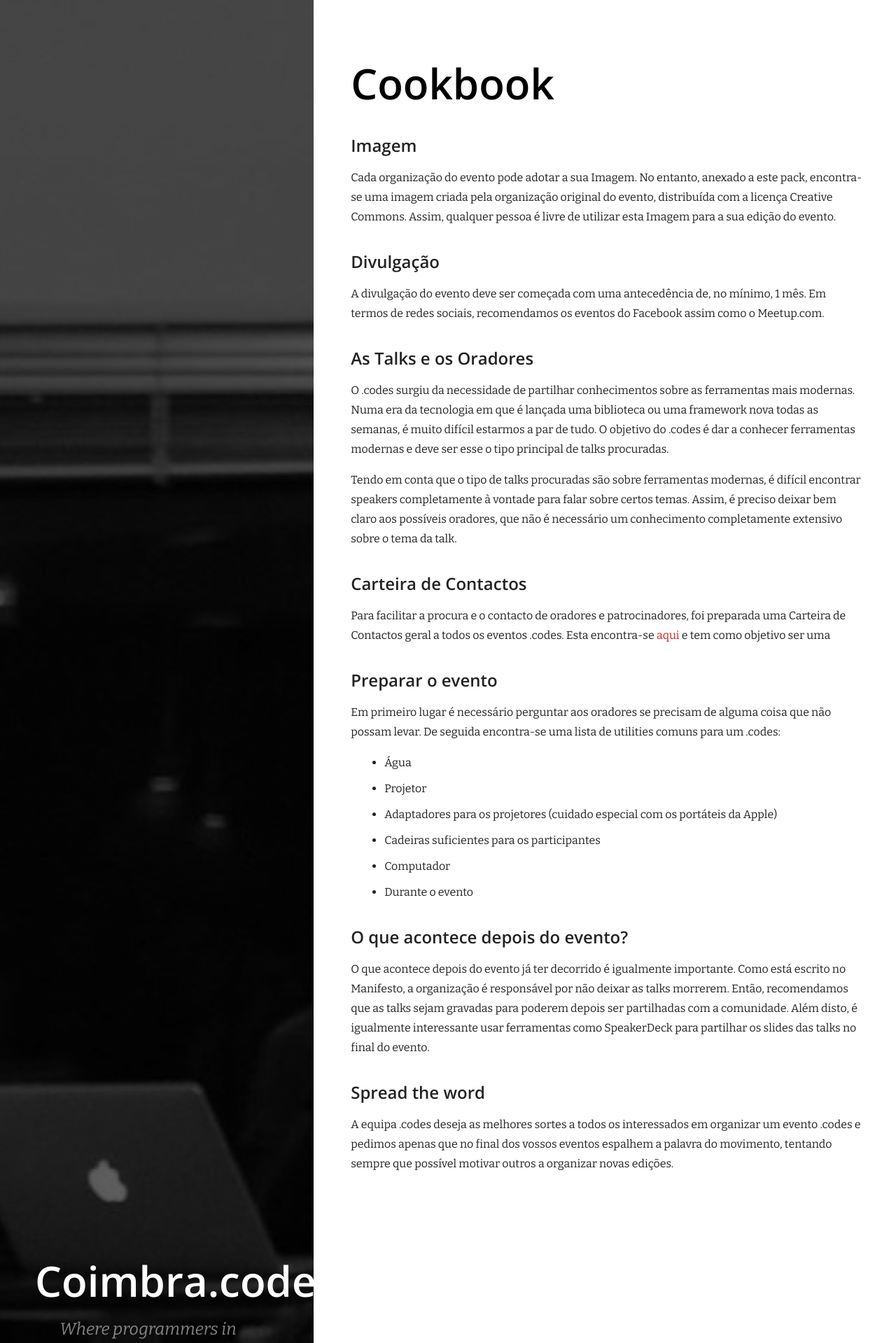
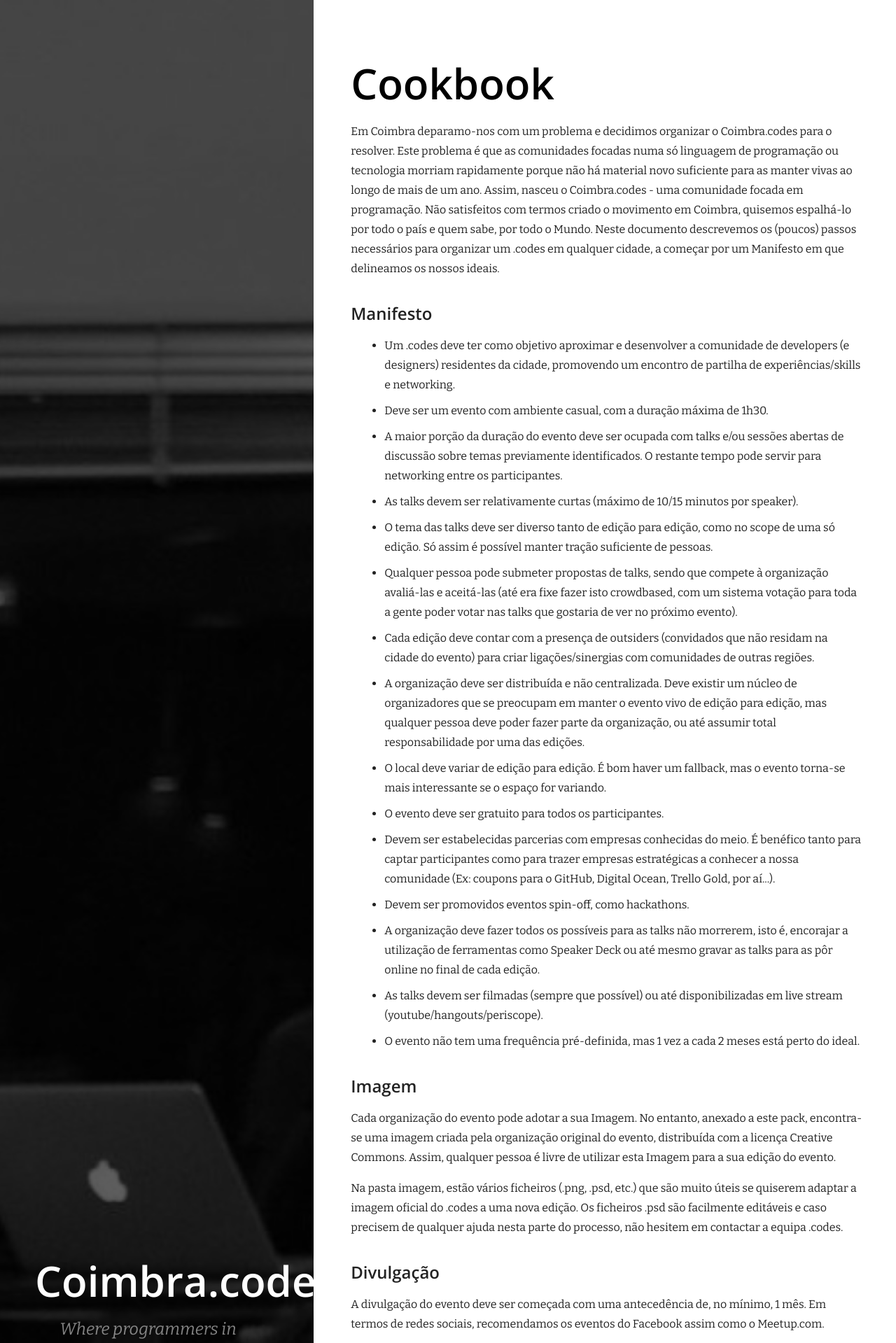
Before and after one commit to CoimbraCodes/coimbracodes.github.io, a Jekyll site: the page built from cookbook.html, in a window 1280 px wide. Shown: the top 1919 px of the page at 70% size. Built offline with Jekyll 4.4.1, drawn with Linux system fonts in a browser that asks for light colours; nearby versions of some CDN libraries; Markdown is read by kramdown in place of the engine named in the settings; some of the changed text lies outside the part shown.

Commit message:
cookbook update

```diff
--- a/cookbook.html
+++ b/cookbook.html
@@ -12,11 +12,13 @@ layout: default
             </li>
 
             <li style="margin-right: 2px; margin-top: 8px;">
-        <a target="_blank" href="http://www.meetup.com/Coimbra-codes/"><img style="width: 28px; height: 32px;" src="images/meetup_icon.svg"/></a>
+                <a target="_blank" href="http://www.meetup.com/Coimbra-codes/"><img style="width: 28px; height: 32px;"
+                                                                                    src="images/meetup_icon.svg"/></a>
             </li>
 
             <li>
-        <a target="_blank" href="https://www.facebook.com/coimbra.codes/"><img style="width: 32px; height: 32px;" src="images/facebook_icon.svg"/></a>
+                <a target="_blank" href="https://www.facebook.com/coimbra.codes/"><img style="width: 32px; height: 32px;"
+                                                                                       src="images/facebook_icon.svg"/></a>
             </li>
     </div>
 </header>
@@ -25,21 +27,78 @@ layout: default
     <div class="container">
         <h1 style="color: black;">Cookbook</h1>
 
+        <p></p>
+
+        <p>Em Coimbra deparamo-nos com um problema e decidimos organizar o Coimbra.codes para o resolver. Este problema é que as
+        comunidades focadas numa só linguagem de programação ou tecnologia morriam rapidamente porque não há material novo suficiente para as manter vivas ao longo de mais de um ano.
+        Assim, nasceu o Coimbra.codes - uma comunidade focada em programação. Não satisfeitos com termos criado o movimento em Coimbra,
+            quisemos espalhá-lo por todo o país e quem sabe, por todo o Mundo. Neste documento descrevemos os (poucos) passos necessários
+            para organizar um .codes em qualquer cidade, a começar por um Manifesto em que delineamos os nossos ideais.</p>
+
+        <h2>Manifesto</h2>
+
+        <ul>
+        <li>Um .codes deve ter como objetivo aproximar e desenvolver a comunidade de developers (e designers) residentes da cidade,
+            promovendo um encontro de partilha de experiências/skills e networking.</li>
+            <li>Deve ser um evento com ambiente casual, com a duração máxima de 1h30.</li>
+            <li>A maior porção da duração do evento deve ser ocupada com talks e/ou sessões abertas de discussão sobre temas previamente identificados. O restante tempo pode servir para networking entre os participantes.</li>
+            <li>As talks devem ser relativamente curtas (máximo de 10/15 minutos por speaker).</li>
+            <li>O tema das talks deve ser diverso tanto de edição para edição, como no scope de uma só edição. Só assim é possível manter tração suficiente de pessoas.</li>
+            <li>Qualquer pessoa pode submeter propostas de talks, sendo que compete à organização avaliá-las e aceitá-las (até era fixe fazer isto crowdbased, com um sistema votação para toda a gente poder votar nas talks que gostaria de ver no próximo evento).</li>
+            <li>Cada edição deve contar com a presença de outsiders (convidados que não residam na cidade do evento) para criar ligações/sinergias com comunidades de outras regiões.</li>
+            <li>A organização deve ser distribuída e não centralizada. Deve existir um núcleo de organizadores que se preocupam em manter o evento vivo de edição para edição, mas qualquer pessoa deve poder fazer parte da organização, ou até assumir total responsabilidade por uma das edições.</li>
+            <li>O local deve variar de edição para edição. É bom haver um fallback, mas o evento torna-se mais interessante se o espaço for variando.</li>
+            <li>O evento deve ser gratuito para todos os participantes.</li>
+            <li>Devem ser estabelecidas parcerias com empresas conhecidas do meio. É benéfico tanto para captar participantes como para trazer empresas estratégicas a conhecer a nossa comunidade (Ex: coupons para o GitHub, Digital Ocean, Trello Gold, por aí...).</li>
+            <li>Devem ser promovidos eventos spin-off, como hackathons.</li>
+            <li>A organização deve fazer todos os possíveis para as talks não morrerem, isto é, encorajar a utilização de ferramentas como Speaker Deck ou até mesmo gravar as talks para as pôr online no final de cada edição.</li>
+            <li>As talks devem ser filmadas (sempre que possível) ou até disponibilizadas em live stream (youtube/hangouts/periscope).</li>
+            <li>O evento não tem uma frequência pré-definida, mas 1 vez a cada 2 meses está perto do ideal.</li>
+        </ul>
+
         <h2>Imagem</h2>
-    <p>Cada organização do evento pode adotar a sua Imagem. No entanto, anexado a este pack, encontra-se uma imagem criada pela organização original do evento, distribuída com a licença Creative Commons. Assim, qualquer pessoa é livre de utilizar esta Imagem para a sua edição do evento.</p>
+        <p>Cada organização do evento pode adotar a sua Imagem. No entanto, anexado a este pack, encontra-se uma imagem criada pela
+            organização original do evento, distribuída com a licença Creative Commons. Assim, qualquer pessoa é livre de utilizar esta
+            Imagem para a sua edição do evento.</p>
 
+        <p>
+        Na pasta imagem, estão vários ficheiros (.png, .psd, etc.) que são muito úteis se quiserem adaptar a imagem oficial do .codes a uma nova edição. Os ficheiros .psd são facilmente editáveis e caso precisem de qualquer ajuda nesta parte do processo, não hesitem em contactar a equipa .codes.
+        </p>
 
         <h2>Divulgação</h2>
-    <p>A divulgação do evento deve ser começada com uma antecedência de, no mínimo, 1 mês. Em termos de redes sociais, recomendamos os eventos do Facebook assim como o Meetup.com.</p>
+<p>A divulgação do evento deve ser começada com uma antecedência de, no mínimo, 1 mês. Em termos de redes sociais, recomendamos os eventos do Facebook assim como o Meetup.com.
+</p>
+
+        <h3>Slogan</h3>
+
+        <p>
+            O slogan do .codes original de Coimbra foi "Where programmers in Coimbra gather to talk code". Aconselhamos a adaptação deste slogan para qualquer cidade visto que representa de forma simples e exata aquilo que se faz num .codes.
+        </p>
 
         <h2>As Talks e os Oradores</h2>
 
-    <p>O .codes surgiu da necessidade de partilhar conhecimentos sobre as ferramentas mais modernas. Numa era da tecnologia em que é lançada uma biblioteca ou uma framework nova todas as semanas, é muito difícil estarmos a par de tudo. O objetivo do .codes é dar a conhecer ferramentas modernas e deve ser esse o tipo principal de talks procuradas.</p>
+<p>O .codes surgiu da necessidade de partilhar conhecimentos sobre as ferramentas mais modernas. Numa era da tecnologia em que é lançada uma biblioteca ou uma framework nova todas as semanas, é muito difícil estarmos a par de tudo. O objetivo do .codes é dar a conhecer ferramentas modernas e deve ser esse o tipo principal de talks procuradas.
+</p>
 
-    <p>Tendo em conta que o tipo de talks procuradas são sobre ferramentas modernas, é difícil encontrar speakers completamente à vontade para falar sobre certos temas. Assim, é preciso deixar bem claro aos possíveis oradores, que não é necessário um conhecimento completamente extensivo sobre o tema da talk.</p>
+        <p>Tendo em conta que o tipo de talks procuradas são sobre ferramentas modernas, é difícil encontrar speakers completamente à vontade para falar sobre certos temas. Assim, é preciso deixar bem claro aos possíveis oradores, que não é necessário um conhecimento completamente extensivo sobre o tema da talk.
+        </p>
 
         <h2>Carteira de Contactos</h2>
-    <p>Para facilitar a procura e o contacto de oradores e patrocinadores, foi preparada uma Carteira de Contactos geral a todos os eventos .codes. Esta encontra-se <a href="https://docs.google.com/document/d/1pA6dlboixf9yNoKsAD4K8Yps4aiZ4iVfv34_SlWjZSA/edit#heading=h.yz31odhu3p2">aqui</a> e tem como objetivo ser uma </p>
+        <p>Para facilitar a procura e o contacto de oradores e patrocinadores, foi preparada uma Carteira de Contactos geral a todos os eventos .codes. Esta encontra-se
+            <a href="https://docs.google.com/document/d/1pA6dlboixf9yNoKsAD4K8Yps4aiZ4iVfv34_SlWjZSA/edit#heading=h.yz31odhu3p2">aqui</a> e tem como objetivo ser uma base de dados de contactos muito util a qualquer nova organizaçao de um .codes.
+        </p>
+
+        <p>
+            Cabe a cada organização de um .codes falar com os diversos oradores e patrocinadores de uma edição e perguntar-lhes se querem ser adicionados à Carteira de Contactos. Só devem ser adicionados os contactos de pessoas que concordarem com isso.
+        </p>
+
+        <h3>
+            Patrocínios/Apoios
+        </h3>
+
+        <p>Patrocinios ao evento são bem vindos especialmente no que diz respeito ao local do evento.
+            À data em que estamos a escrever, ambas as edições em Coimbra tiveram apoio no que diz respeito ao espaço, e na segunda edição tivemos ainda apoios monetários. Estes serviram para pagar deslocações de oradores entre outras despesas. Em troca publicitamos os patrocinadores na nossa página do Facebook e fazemos referência no inicio e fim do evento.
+        </p>
 
         <h2>Preparar o evento</h2>
         <p>Em primeiro lugar é necessário perguntar aos oradores se precisam de alguma coisa que não possam levar. De seguida encontra-se uma lista de utilities comuns para um .codes:</p>
@@ -53,6 +112,9 @@ layout: default
             <li>Durante o evento</li>
         </ul>
 
+        <h2>Durante o evento</h2>
+        <p>Durante o evento, o mais importante é para aproveitar e aprender com as talks e verificar que está tudo orientado de forma a que os oradores possam falar e ser ouvidos por toda a gente.</p>
+
         <h2>O que acontece depois do evento?</h2>
         <p>O que acontece depois do evento já ter decorrido é igualmente importante. Como está escrito no Manifesto, a organização é responsável por não deixar as talks morrerem. Então, recomendamos que as talks sejam gravadas para poderem depois ser partilhadas com a comunidade. Além disto, é igualmente interessante usar ferramentas como SpeakerDeck para partilhar os slides das talks no final do evento.</p>
 
```
Lines whose indentation alone changed are shown as unchanged.
